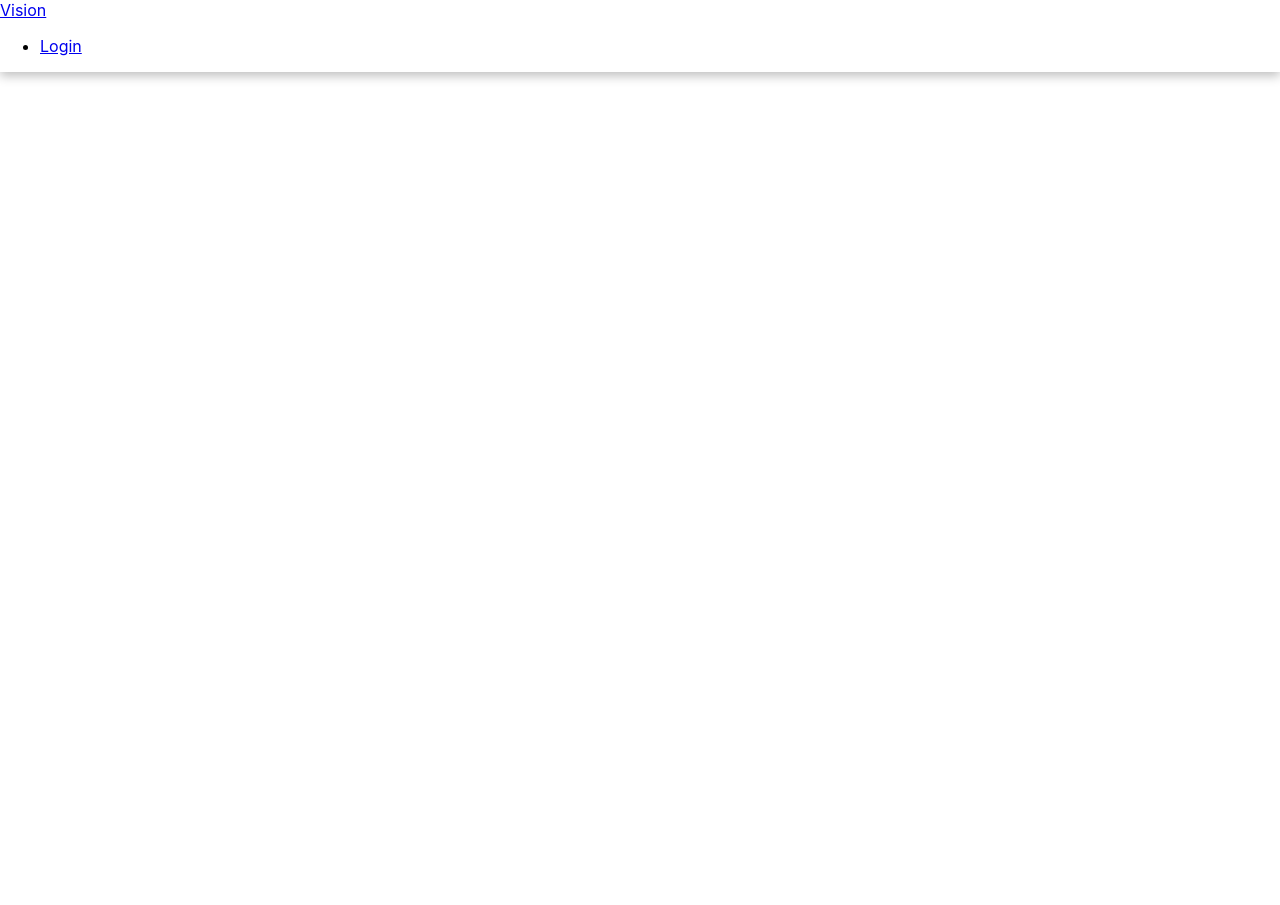
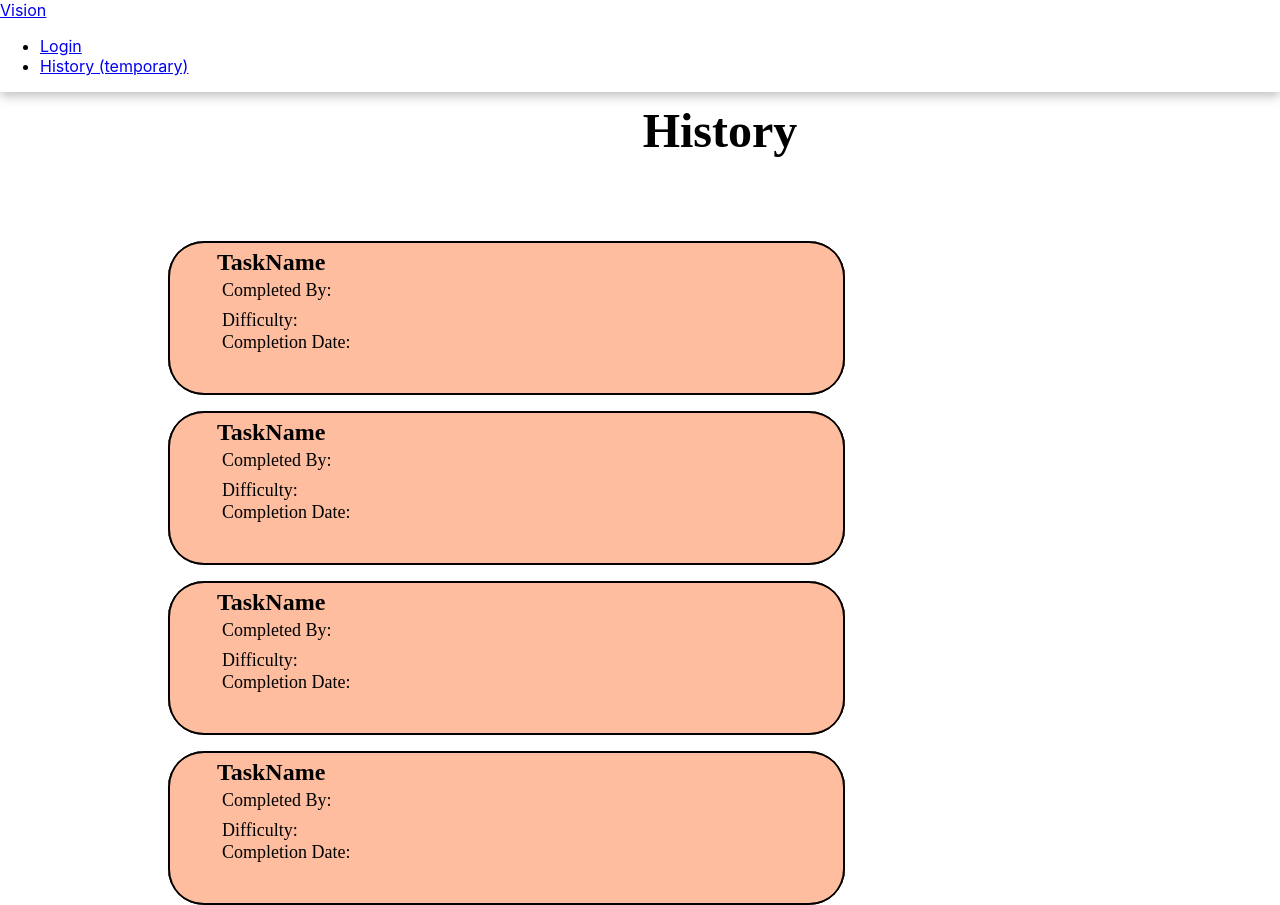
Before and after one commit to 201FinalProject/TaskBoardApp, a React (Create React App) app in the folder 201-react/: page /history in a window 1280 px wide. Before the commit this address had no page. Before the commit the page ends 800 px from the top, so only its background shows below. Built offline with nearby package versions, Linux system fonts and the light colour scheme.

Commit message:
history page rough

```diff
--- a/201-react/package.json
+++ b/201-react/package.json
@@ -3,6 +3,7 @@
   "version": "0.1.0",
   "private": true,
   "dependencies": {
+    "@fontsource/dm-sans": "^4.5.7",
     "@testing-library/jest-dom": "^5.16.4",
     "@testing-library/react": "^13.1.1",
     "@testing-library/user-event": "^13.5.0",
@@ -12,9 +13,9 @@
     "react-redux": "^7.2.0",
     "react-router": "^6.2.1",
     "react-router-dom": "^6.0.2",
+    "react-scripts": "5.0.1",
     "react-scroll": "^1.8.4",
-    "typescript": "~4.1.5",
-    "react-scripts": "5.0.1"
+    "typescript": "~4.1.5"
   },
   "scripts": {
     "start": "react-scripts start",
--- a/201-react/src/App.jsx
+++ b/201-react/src/App.jsx
@@ -4,6 +4,7 @@ import Navbar from './Components/navbar/Navbar';
 import Login from './Pages/login';
 import './App.css';
 import HomePage from './Pages/HomePage';
+import HistoryPage from './Pages/HistoryPage';
 
 function App(){
   return (
@@ -13,6 +14,7 @@ function App(){
         <Routes>
             <Route path="/login" element={<Login/>} />
             <Route path="/" element={<HomePage/>}/>
+            <Route path="/history" element={<HistoryPage/>}/>
         </Routes>
       </div>
     </BrowserRouter>
--- /dev/null
+++ b/201-react/src/Components/HistoryTask/HistoryTask.css
@@ -0,0 +1,81 @@
+.IndivTask {
+    position: relative;
+    left: 168px;
+    top: 32px;
+    bottom: 32px;
+    right: 595px;
+width: 677px;
+height: 154px;
+
+background: #FFBDA0;
+box-shadow: inset 2px 0px 0px #000000, inset -2px 0px 0px #000000, inset 0px -2px 0px #000000, inset 0px 2px 0px #000000;
+border-radius: 36px;
+}
+
+.TaskName1 {
+    position: relative;
+left: 8.88px;
+right: 321.72px;
+top: 5.57px;
+bottom: 115.04px;
+
+font-family: 'Sora';
+font-style: normal;
+font-weight: 600;
+font-size: 24px;
+line-height: 30px;
+
+color: #000000;
+}
+
+.TaskList {
+    list-style-type: none; /* Remove bullets */
+}
+
+.CompletedBy1 {
+    position: relative;
+left: 14px;
+right: 526px;
+top: 8.04px;
+bottom: 15px;
+
+font-family: 'Sora';
+font-style: normal;
+font-weight: 300;
+font-size: 18px;
+line-height: 23px;
+
+color: #000000;
+}
+
+.Difficulty1 {
+position: relative;
+left: 14px;
+right: 573px;
+top: 15px;
+bottom: 14px;
+
+font-family: 'Sora';
+font-style: normal;
+font-weight: 300;
+font-size: 18px;
+line-height: 23px;
+
+color: #000000;
+}
+
+.CompletionDate1 {
+position: relative;
+left: 14px;
+right: 492px;
+top: 14px;
+bottom: 24px;
+
+font-family: 'Sora';
+font-style: normal;
+font-weight: 300;
+font-size: 18px;
+line-height: 23px;
+
+color: #000000;
+}
--- /dev/null
+++ b/201-react/src/Components/HistoryTask/HistoryTask.jsx
@@ -0,0 +1,20 @@
+import React from 'react';
+import { Routes, Link, Route, BrowserRouter } from "react-router-dom";
+import './HistoryTask.css';
+
+function HistoryTask() {
+    return (
+
+        <div class = "IndivTask">
+            <ul class = "TaskList">
+            <li class = "TaskName1">TaskName</li>
+            <li class = "CompletedBy1">Completed By: </li>
+            <li class = "Difficulty1">Difficulty: </li>
+            <li class = "CompletionDate1">Completion Date: </li>
+            </ul>
+        </div>
+
+    );
+}
+
+export default HistoryTask;
--- a/201-react/src/Components/navbar/Navbar.jsx
+++ b/201-react/src/Components/navbar/Navbar.jsx
@@ -13,6 +13,12 @@ function Navbar() {
           <Link to="/login" className="login-button">
             Login
           </Link>
+
+        </li>
+        <li>
+          <Link to="/history" className="history-button">
+            History (temporary)
+          </Link>
         </li>
       </ul>
       </nav>
--- /dev/null
+++ b/201-react/src/Pages/HistoryPage.jsx
@@ -0,0 +1,18 @@
+import React from "react";
+import PageHeader from "../Components/PageHeader/PageHeader"
+import HistoryTask from "../Components/HistoryTask/HistoryTask"
+
+function HistoryPage(){
+    return(
+        <div style={{marginTop: "100px"}}>
+            <p id="PHeader">History</p>
+            <HistoryTask></HistoryTask>
+            <HistoryTask></HistoryTask>
+            <HistoryTask></HistoryTask>
+            <HistoryTask></HistoryTask>
+
+        </div>
+    )
+}
+
+export default HistoryPage;
```
Also changed, not shown: 1 other file (tests, documents, lock files or other folders).
